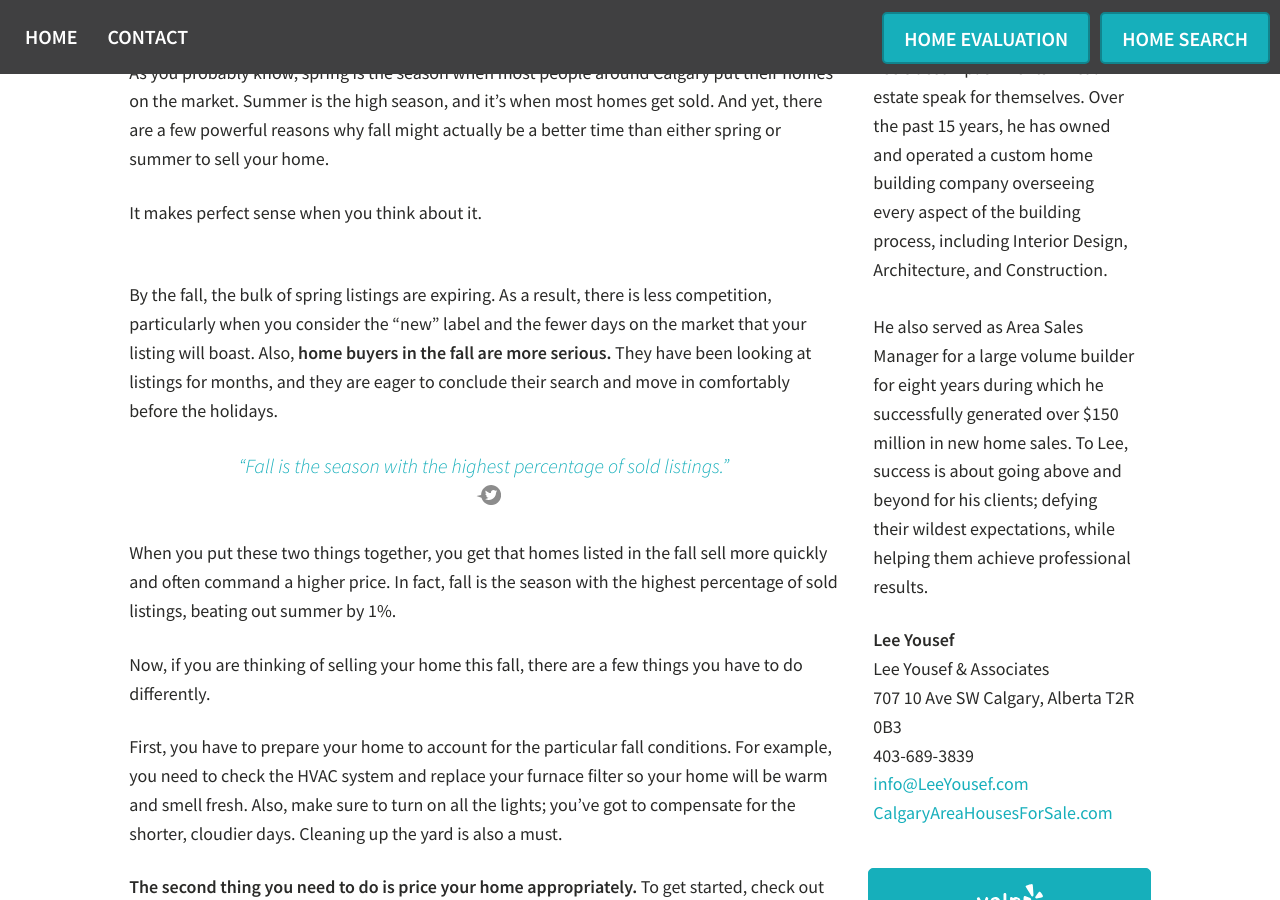
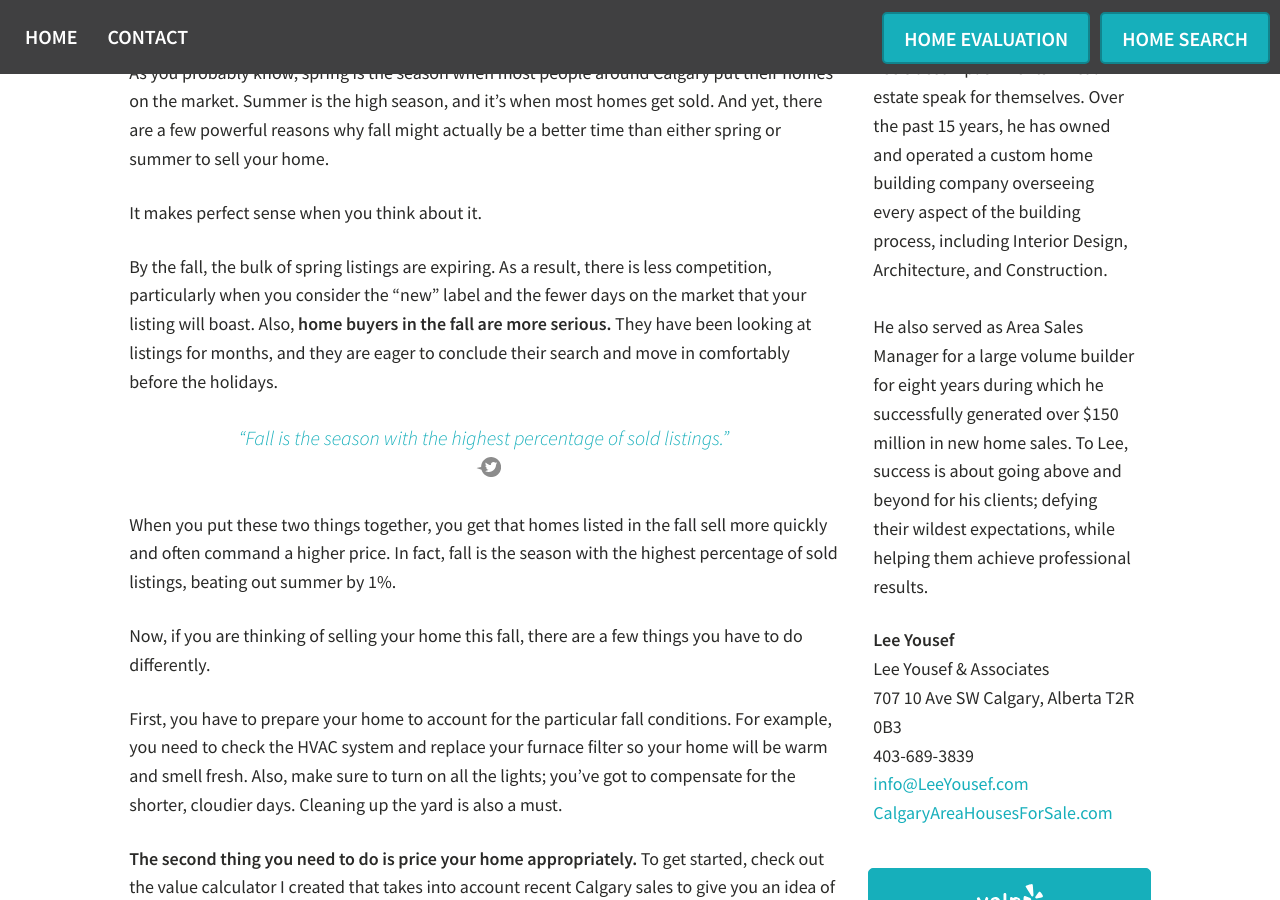
Before and after one commit to Vyral/lee-yousef-blog, a Jekyll site: the page built from _posts/2016-10-17-should-you-sell-your-calgary-home-in-the-fall.md, in a window 1280 px wide and 900 px high, scrolled down 993 px. Built offline with Jekyll 4.4.1, drawn with Linux system fonts in a browser that asks for light colours; nearby versions of some CDN libraries.

```diff
--- a/_posts/2016-10-17-should-you-sell-your-calgary-home-in-the-fall.md
+++ b/_posts/2016-10-17-should-you-sell-your-calgary-home-in-the-fall.md
@@ -4,7 +4,7 @@ title: Should You Sell Your Calgary Home in the Fall?
 tags:
   - Home Seller Tips
 excerpt: 'Many people think that spring and summer are the only times you can successfully sell a home. While those seasons mark the height of home sales, fall is actually a great time to sell for a number of reasons. For one, you will find that fall buyers tend to be much more motivated than spring and summer buyers. Those who are out searching for homes in the colder months are serious about moving into a home before the holidays. For more information on why fall is such a good time to sell your home, watch this short video.'
-enclosure:
+enclosure: 'https://s3.amazonaws.com/vyralmarketing/Lee+Yousef/Calgary+Real+Estate+Why+fall+is+a+great+time+to+sell+your+home.mp4'
 pullquote: Fall is the season with the highest percentage of sold listings.
 enclosure_type: video/mp4
 enclosure_time:
@@ -24,7 +24,7 @@ As you probably know, spring is the season when most people around Calgary put t
 
 It makes perfect sense when you think about it.
 
-<br>By the fall, the bulk of spring listings are expiring. As a result, there is less competition, particularly when you consider the “new” label and the fewer days on the market that your listing will boast. Also, **home buyers in the fall are more serious.** They have been looking at listings for months, and they are eager to conclude their search and move in comfortably before the holidays.
+By the fall, the bulk of spring listings are expiring. As a result, there is less competition, particularly when you consider the “new” label and the fewer days on the market that your listing will boast. Also, **home buyers in the fall are more serious.** They have been looking at listings for months, and they are eager to conclude their search and move in comfortably before the holidays.
 
 {% include pullquote.html %}
 
@@ -40,4 +40,4 @@ Once you have an idea of what your home is worth, how should you price it? On th
 
 On the other hand, those serious buyers I mentioned earlier might be willing to pay more simply because they’ve been looking longer and are more eager to buy.
 
-<br>It’s a balancing act. It’s also something I can definitely help you with. Give me a call if you are considering selling this fall, and I’ll give you my recommendations on how to price your home based on current conditions in Calgary.
+It’s a balancing act. It’s also something I can definitely help you with. Give me a call if you are considering selling this fall, and I’ll give you my recommendations on how to price your home based on current conditions in Calgary.
```
